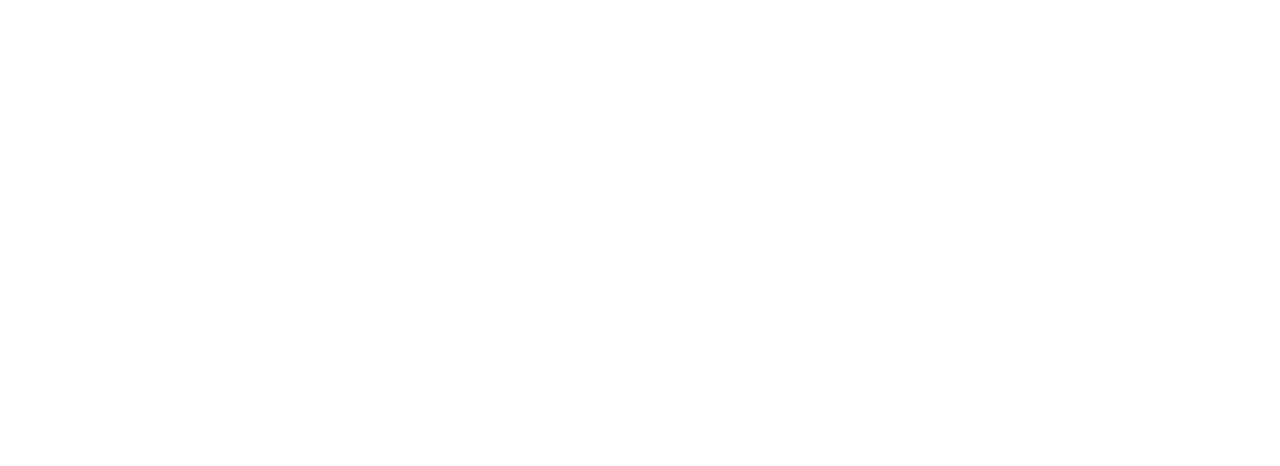
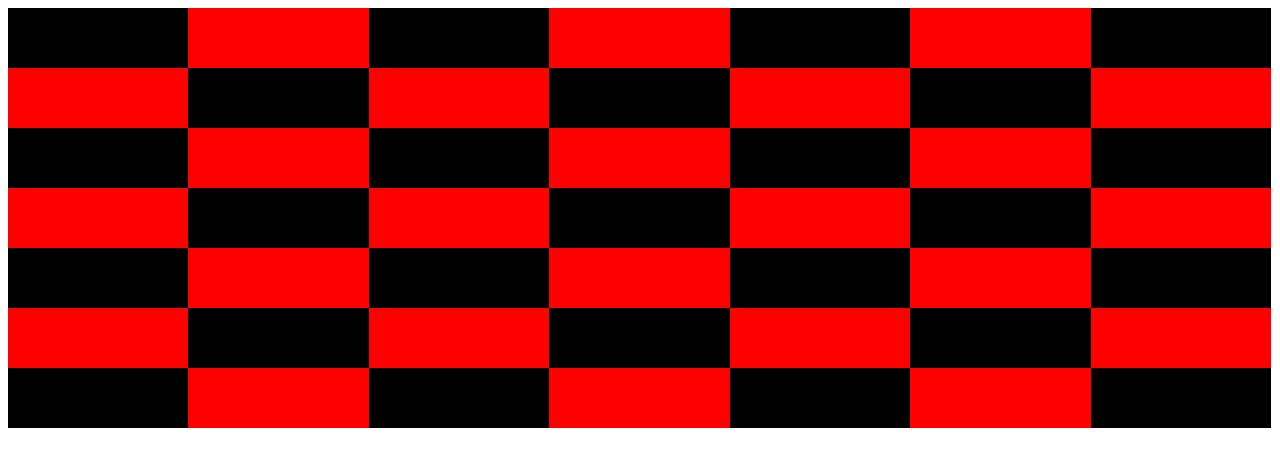
Before and after one commit to julielee1001/weekend-challenges, a plain HTML site: page 1.5.7-checkerboard/index.html in a window 1280 px wide. Drawn offline with Linux system fonts and the light colour scheme.

Commit message:
created div, added height and width using .style, if/else statement, appended to body

```diff
--- a/1.5.7-checkerboard/index.html
+++ b/1.5.7-checkerboard/index.html
@@ -14,6 +14,24 @@
 	    for(var i = 0; i < 49; i++)
 	    {
 	        // add your divs here!
+            //1. create a div
+            //2. set the height to 60px (use .style)
+            // set width -- 100 / 7 = ~14.28% (use .style)
+            //3. make if/else statement to alternate black and red (use .style)
+            //4. append div to body
+
+            var div = document.createElement("div");
+            div.style.height = "60px";
+            div.style.width = "14.28%";
+
+
+            if(i % 2 == 0) {
+                div.style.backgroundColor = "black";
+            } else{
+                div.style.backgroundColor = "red";
+            }
+
+            document.body.appendChild(div);
 	    }
 	</script>
 	</body>
```
